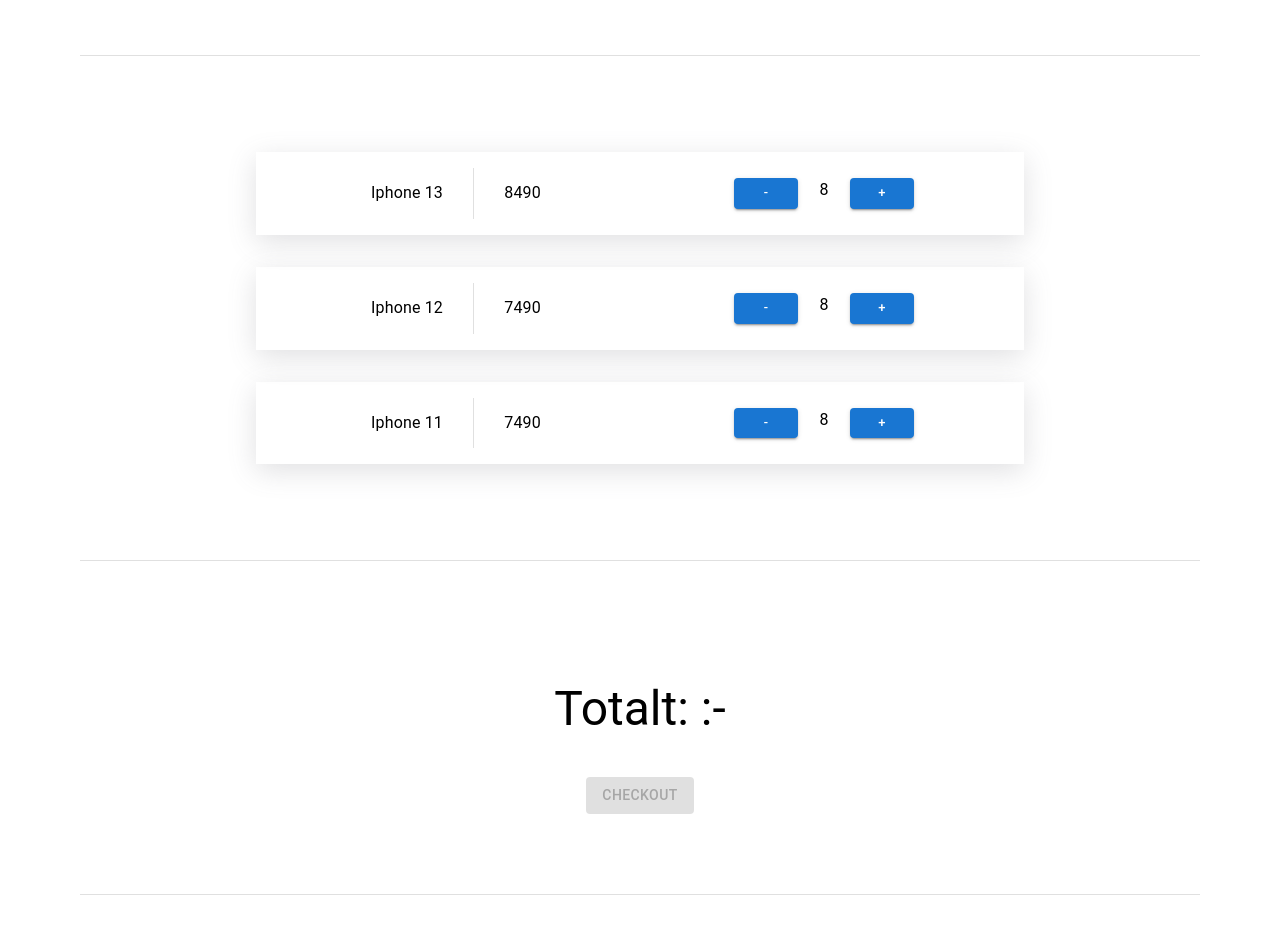
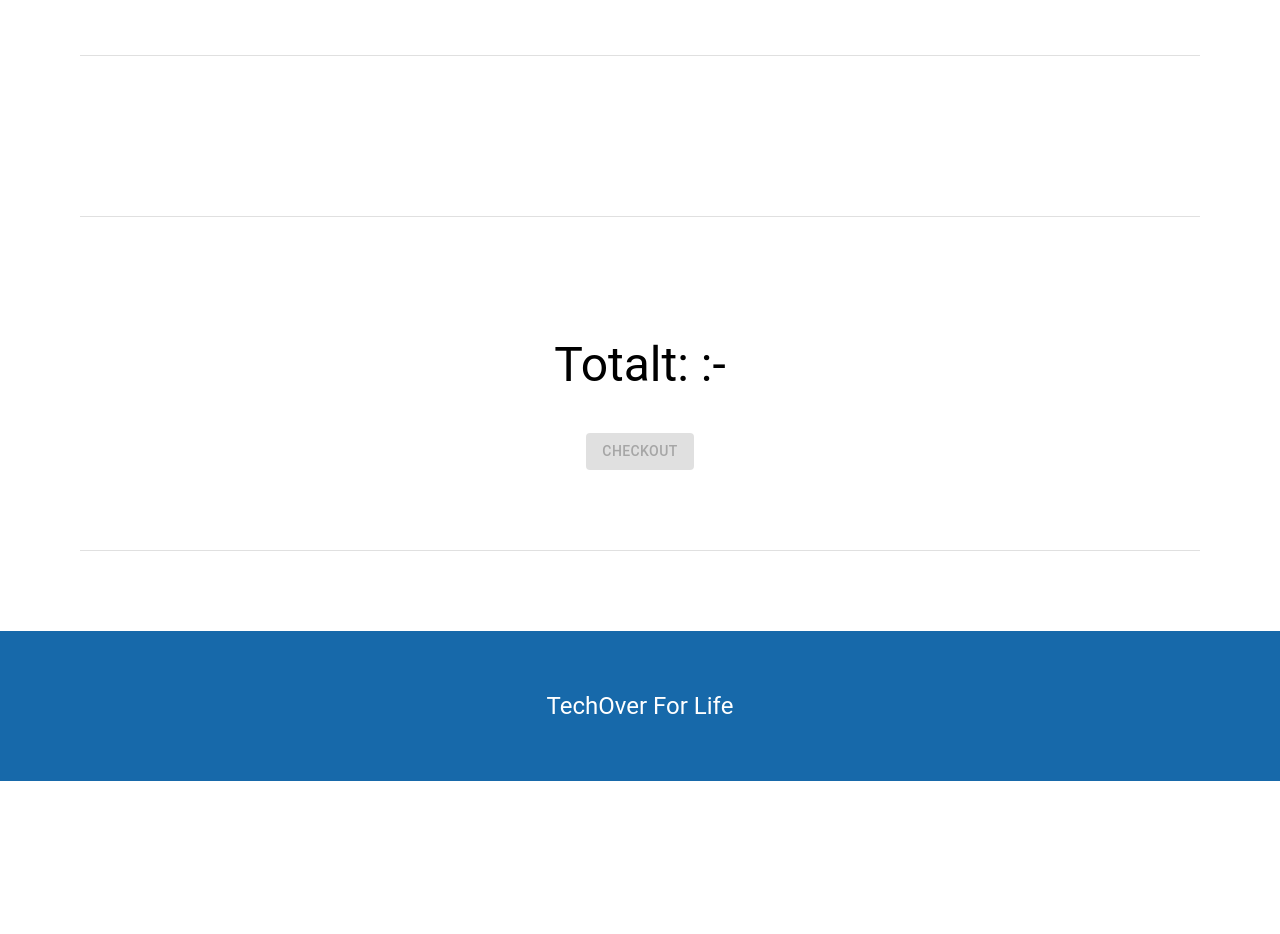
Before and after one commit to MMR-Solutions-AB/simple-redux-webshop, a React (Create React App) app: page / in a window 1280 px wide. Shown: the part 800-1734 px from the top of the page. After the commit the page ends 1581 px from the top, so only its background shows below. Built offline with nearby package versions, Linux system fonts and the light colour scheme.

Commit message:
Redux setup

```diff
--- /dev/null
+++ b/src/app/ShopSlice.js
@@ -0,0 +1,28 @@
+import { createSlice } from "@reduxjs/toolkit";
+import { allProducts } from "./constants";
+const initialState = {
+  products: allProducts,
+  cart: [],
+  summery: null,
+};
+
+const shopSlice = createSlice({
+  name: "data",
+  initialState,
+  reducers: {
+    addCartItem: (state, action) => {
+      /* Hur vi ändrar state i React & Context API, Vi byter ut det gamla mot ett nytt och uppdaterat state */
+      state.cart = [...state.cart, { ...action.payload }];
+      /* Redux tillåter Mutation i sin reducer, tillskillnad från React useState */
+      /* state.cart.push(action.payload); */
+    },
+  },
+});
+
+export const productList = (state) => state.products;
+export const cartList = (state) => state.cart;
+
+export const { addCartItem } = shopSlice.actions;
+
+/* Reducer to store */
+export default shopSlice.reducer;
--- /dev/null
+++ b/src/app/constants.js
@@ -0,0 +1,23 @@
+export const allProducts = [
+    {
+      title: "Iphone 13",
+      description:
+        "iPhone 13. Det mest avancerade dubbelkamerasystemet någonsin på en iPhone.",
+      img: "https://www.netonnet.se/GetFile/ProductImagePrimary/mobil-smartwatch/mobiltelefoner/iphone/apple-iphone-13-128gb-blue(1020694)_460474_5_Normal_Large.webp",
+      price: "8490",
+    },
+    {
+      title: "Iphone 12",
+      description:
+        "iPhone 12. 5G för nedladdning av filmer i farten och streaming av högupplöst video.",
+      img: "https://www.netonnet.se/GetFile/ProductImagePrimary/mobil-smartwatch/mobiltelefoner/iphone/apple-iphone-12-64gb-5g-green(1015055)_400304_1_Normal_Large.webp",
+      price: "7490",
+    },
+    {
+      title: "Iphone 11",
+      description:
+        "iPhone 12. 5G för nedladdning av filmer i farten och streaming av högupplöst video.",
+      img: "https://www.netonnet.se/GetFile/ProductImagePrimary/mobil-smartwatch/mobiltelefoner/iphone/apple-iphone-11-64gb-white-2020(1015699)_409579_3_Normal_Large.webp",
+      price: "7490",
+    },
+  ];
--- /dev/null
+++ b/src/app/store.js
@@ -0,0 +1,8 @@
+import { configureStore } from "@reduxjs/toolkit";
+import ShopSlice from "./ShopSlice";
+
+const store = configureStore({
+  reducer: ShopSlice,
+});
+
+export default store;
--- a/src/components/MainPage.jsx
+++ b/src/components/MainPage.jsx
@@ -3,65 +3,42 @@
 import CartItem from "./CartItem";
 import ProductCard from "./ProductCard";
 import Checkout from "./Checkout";
-const productList = [
-  {
-    title: "Iphone 13",
-    description:
-      "iPhone 13. Det mest avancerade dubbelkamerasystemet någonsin på en iPhone.",
-    img: "https://www.netonnet.se/GetFile/ProductImagePrimary/mobil-smartwatch/mobiltelefoner/iphone/apple-iphone-13-128gb-blue(1020694)_460474_5_Normal_Large.webp",
-    price: "8490",
-  },
-  {
-    title: "Iphone 12",
-    description:
-      "iPhone 12. 5G för nedladdning av filmer i farten och streaming av högupplöst video.",
-    img: "https://www.netonnet.se/GetFile/ProductImagePrimary/mobil-smartwatch/mobiltelefoner/iphone/apple-iphone-12-64gb-5g-green(1015055)_400304_1_Normal_Large.webp",
-    price: "7490",
-  },
-  {
-    title: "Iphone 11",
-    description:
-      "iPhone 12. 5G för nedladdning av filmer i farten och streaming av högupplöst video.",
-    img: "https://www.netonnet.se/GetFile/ProductImagePrimary/mobil-smartwatch/mobiltelefoner/iphone/apple-iphone-11-64gb-white-2020(1015699)_409579_3_Normal_Large.webp",
-    price: "7490",
-  },
-];
-
-const cartList = [
-  {
-    title: "Iphone 13",
-    description:
-      "iPhone 13. Det mest avancerade dubbelkamerasystemet någonsin på en iPhone.",
-    img: "https://www.netonnet.se/GetFile/ProductImagePrimary/mobil-smartwatch/mobiltelefoner/iphone/apple-iphone-13-128gb-blue(1020694)_460474_5_Normal_Large.webp",
-    price: "8490",
-  },
-  {
-    title: "Iphone 12",
-    description:
-      "iPhone 12. 5G för nedladdning av filmer i farten och streaming av högupplöst video.",
-    img: "https://www.netonnet.se/GetFile/ProductImagePrimary/mobil-smartwatch/mobiltelefoner/iphone/apple-iphone-12-64gb-5g-green(1015055)_400304_1_Normal_Large.webp",
-    price: "7490",
-  },
-  {
-    title: "Iphone 11",
-    description:
-      "iPhone 12. 5G för nedladdning av filmer i farten och streaming av högupplöst video.",
-    img: "https://www.netonnet.se/GetFile/ProductImagePrimary/mobil-smartwatch/mobiltelefoner/iphone/apple-iphone-11-64gb-white-2020(1015699)_409579_3_Normal_Large.webp",
-    price: "7490",
-  },
-];
+import { useDispatch, useSelector } from "react-redux";
+import { productList, cartList, addCartItem } from "../app/ShopSlice";
+import { useCallback } from "react";
 
 const MainPage = () => {
+  /* useDispatch to dispatch actions decleard in slice */
+  const dispatch = useDispatch();
+
+  /* useSelector to get state from store */
+  const products = useSelector(productList);
+  const cartItems = useSelector(cartList);
+
+  /* used in productCart component to initilize payload in action */
+  function addProductToCart(product) {
+    dispatch(addCartItem(product));
+  }
+
+  /* ------- En mer avancerad version av hur man bygger react applikationer. ------- */
+
+  /*   const addProductToCart = useCallback(
+    (product) => {
+      dispatch(addCartItem(product));
+    },
+    [products]
+  );
+ */
   return (
     <div>
       {/* --------- Products --------- */}
       <Divider style={{ margin: "5rem" }} />
       <Box>
         <Grid container spacing={5} justifyContent="center">
-          {productList.map((product, index) => {
+          {products.map((product, index) => {
             return (
               <Grid key={index} item>
-                <ProductCard data={product} />
+                <ProductCard data={product} addProduct={addProductToCart} />
               </Grid>
             );
           })}
@@ -71,7 +48,7 @@
       {/* --------- Cart --------- */}
       <Box display="flex" justifyContent="center">
         <Grid maxWidth={800} container justifyContent="center">
-          {cartList.map((item, index) => {
+          {cartItems.map((item, index) => {
             return (
               <Grid xs key={index} item>
                 <CartItem data={item} />
--- a/src/components/ProductCard.jsx
+++ b/src/components/ProductCard.jsx
@@ -8,8 +8,11 @@
 } from "@mui/material";
 import React from "react";
 
-const ProductCard = ({ data }) => {
+const ProductCard = ({ data, addProduct }) => {
   const { title, description, img, price } = data;
+
+  console.log("ProductCard Renderas");
+
   return (
     <Card sx={{ maxWidth: 245, height: "550px" }}>
       <CardMedia
@@ -28,10 +31,12 @@
       </Box>
       <Divider style={{ margin: "10px" }} />
       <Box padding={"10px"} display={"flex"} justifyContent={"center"}>
-        <Button variant="contained">Lägg till {`${price}:-`}</Button>
+        <Button onClick={() => addProduct(data)} variant="contained">
+          Lägg till {`${price}:-`}
+        </Button>
       </Box>
     </Card>
   );
 };
 
-export default ProductCard;
+export default React.memo(ProductCard);
```
Also changed, not shown: src/index.js (+5 -3 lines).
